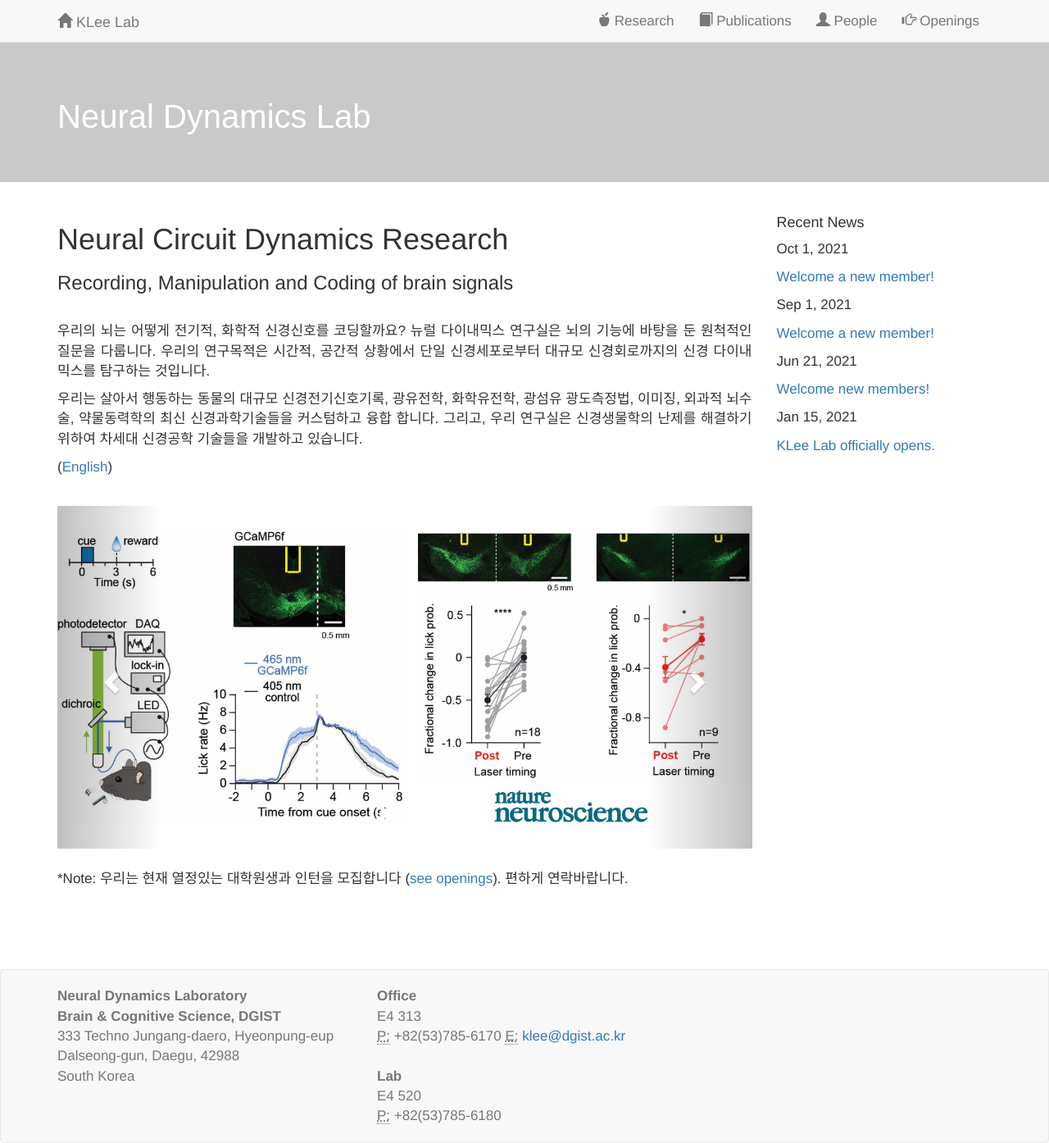
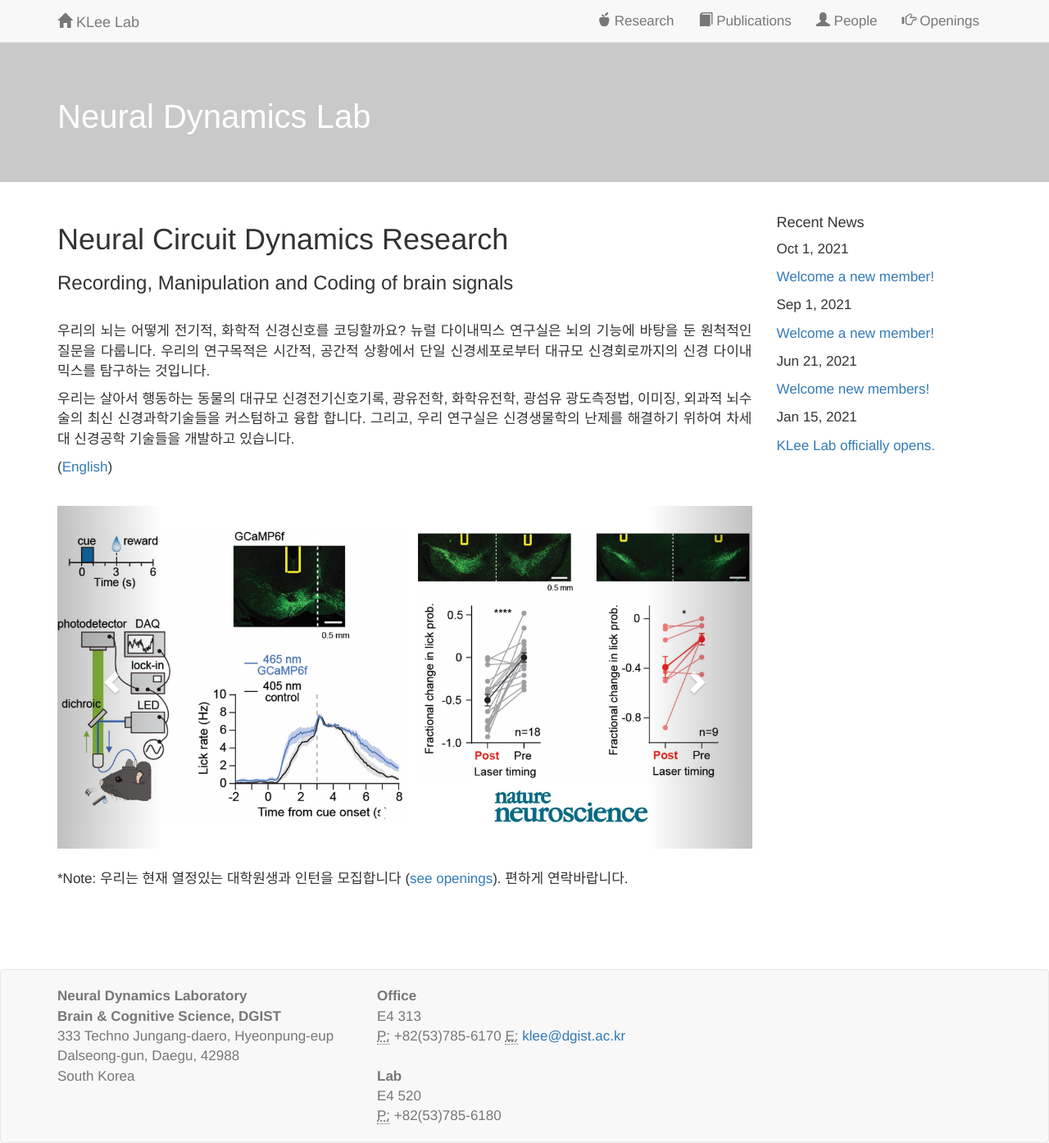
Before and after one commit to kleelab/kleelab.github.io, a Jekyll site: the page built from indexK.html, in a window 1280 px wide. Shown: the whole page at 82% size. Built offline with Jekyll 4.4.1, drawn with Linux system fonts in a browser that asks for light colours; nearby versions of some CDN libraries; a style sheet for code colours, icons or effects is not loaded.

Commit message:
Update indexK.html

```diff
--- a/indexK.html
+++ b/indexK.html
@@ -18,7 +18,7 @@ layout: home
 <br>
 <p>우리의 뇌는 어떻게 전기적, 화학적 신경신호를 코딩할까요? 뉴럴 다이내믹스 연구실은 뇌의 기능에 바탕을 둔 원척적인 질문을 다룹니다. 우리의 연구목적은 시간적, 공간적 상황에서 단일 신경세포로부터 대규모 신경회로까지의 신경 다이내믹스를 탐구하는 것입니다.</p>
 
-<p>우리는 살아서 행동하는 동물의 대규모 신경전기신호기록, 광유전학, 화학유전학, 광섬유 광도측정법, 이미징, 외과적 뇌수술, 약물동력학의 최신 신경과학기술들을 커스텀하고 융합 합니다. 그리고, 우리 연구실은 신경생물학의 난제를 해결하기 위하여 차세대 신경공학 기술들을 개발하고 있습니다. </p>
+<p>우리는 살아서 행동하는 동물의 대규모 신경전기신호기록, 광유전학, 화학유전학, 광섬유 광도측정법, 이미징, 외과적 뇌수술의 최신 신경과학기술들을 커스텀하고 융합 합니다. 그리고, 우리 연구실은 신경생물학의 난제를 해결하기 위하여 차세대 신경공학 기술들을 개발하고 있습니다. </p>
 
 <p> (<a href="{{ site.url }}{{ site.baseurl }}/index">English</a>)</p>
 <br>
```
